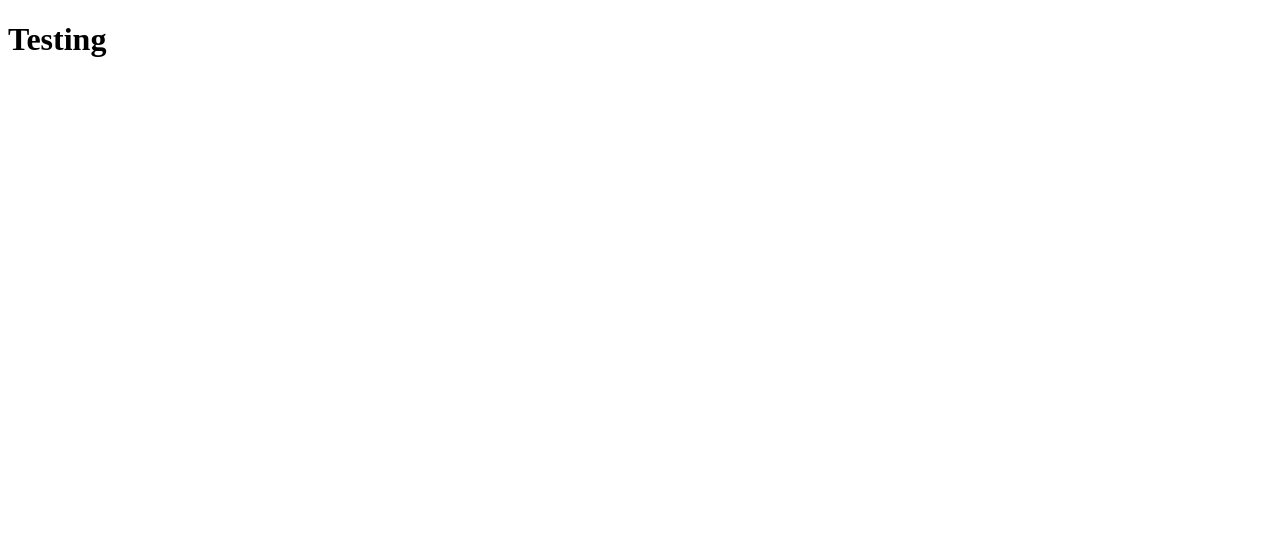
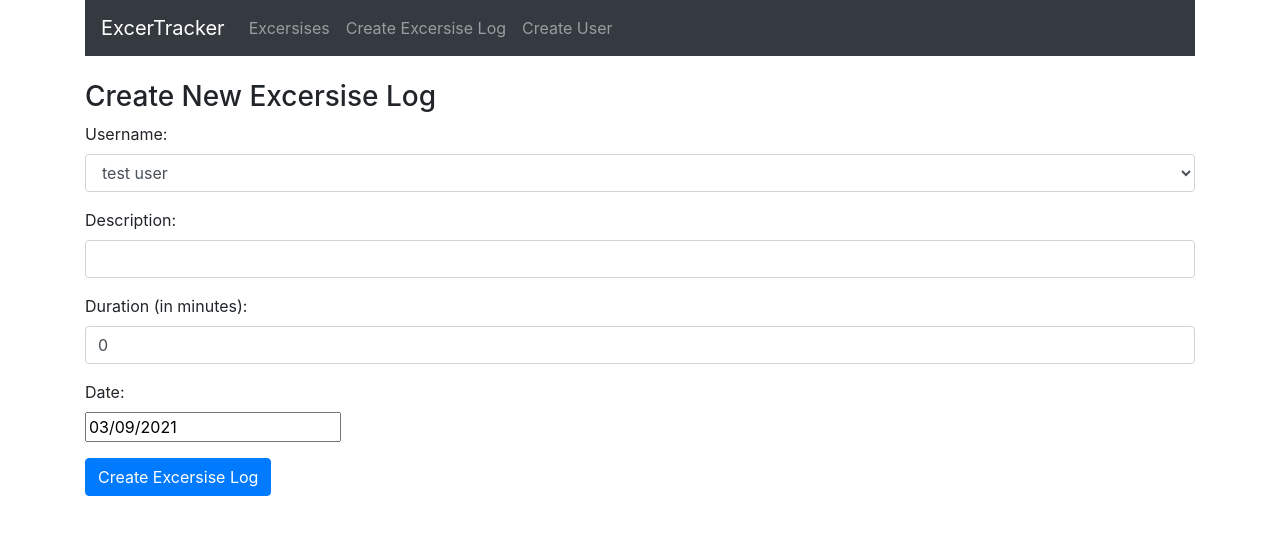
Before and after one commit to Jacob52210/JSONserver, a React (Create React App) app in the folder mern-excersise-tracker/: page /create in a window 1280 px wide. Shown: the top 534 px of the page. Built offline with nearby package versions, Linux system fonts and the light colour scheme.

Commit message:
finished create excersise component

```diff
--- a/mern-excersise-tracker/src/App.js
+++ b/mern-excersise-tracker/src/App.js
@@ -1,11 +1,25 @@
 import React from 'react';
-//import "bootstrap/dist/css/bootstrap.min.css";
+import { BrowserRouter as Router, Route } from "react-router-dom";
+import 'bootstrap/dist/css/bootstrap.min.css';
+
+import Navbar from "./components/navbar.component";
+import ExcersiseList from "./components/excersise-list.component";
+import EditExcersise from "./components/edit-excersises.component";
+import CreateExcersise from "./components/create-excersise.component";
+import CreateUser from "./components/create-user.component";
 
 function App() {
   return (
-    <div className="App">
-     <h1>Testing</h1>
-    </div>
+    <Router>
+      <div className="container">
+        <Navbar />
+        <br/>
+        <Route path="/" exact component={ExcersiseList} />
+        <Route path="/edit/:id" exact component={EditExcersise} />
+        <Route path="/create" exact component={CreateExcersise} />
+        <Route path="/user" exact component={CreateUser} />
+      </div>
+    </Router>
   );
 }
 
--- a/mern-excersise-tracker/src/components/create-excersise.component.jsx
+++ b/mern-excersise-tracker/src/components/create-excersise.component.jsx
@@ -0,0 +1,124 @@
+import React, { Component } from 'react';
+import DatePicker from 'react-datepicker';
+import "react-datepicker/dist/react-datepicker.css";
+
+export default class CreateExcersise extends Component {
+
+  constructor(props) {
+    super(props);
+
+    this.onChangeUsername = this.onChangeUsername.bind(this);
+    this.onChangeDescription = this.onChangeDescription.bind(this);
+    this.onChangeDuration = this.onChangeDuration.bind(this);
+    this.onChangeDate = this.onChangeDate.bind(this);
+    this.onSubmit = this.onSubmit.bind(this);
+
+    this.state = {
+      username: '',
+      description: '',
+      duration: 0,
+      date: new Date(),
+      users: []
+    }
+  }
+
+  componentDidMount() {
+    this.setState({
+      users: ['test user'],
+      username: 'test user'
+    });
+  }
+
+  onChangeUsername(e) {
+    this.setState({
+      username: e.target.value
+    })
+  }
+
+  onChangeDescription(e) {
+    this.setState({
+      description: e.target.value
+    })
+  }
+
+  onChangeDuration(e) {
+    this.setState({
+      duration: e.target.value
+    })
+  }
+
+  onChangeDate(date) {
+    this.setState({
+      date: date
+    })
+  }
+
+  onSubmit(e) {
+    e.preventDefault();
+
+    const excersise = {
+      username: this.state.username,
+      description: this.state.description,
+      duration: this.state.duration,
+      date: this.state.date
+    }
+
+    console.log(excersise);
+
+    window.location = '/';
+  }
+
+  render() {
+    return (
+      <div>
+       <h3>Create New Excersise Log</h3>
+       <form onSubmit={this.onSubmit}>
+         <div className="form-group">
+           <label>Username: </label>
+           <select ref="userInput"
+            required
+            className="form-control"
+            value={this.onChangeUsername}>
+              {
+                this.state.users.map((user) => {
+                  return <option key={user} value={user}>{user}</option>
+                })
+              }
+            </select>
+         </div>
+         <div className="form-group">
+           <label>Description: </label>
+           <input type="text"
+                  required
+                  className="form-control"
+                  value={this.state.description}
+                  onChange={this.onChangeDescription}
+                  />
+         </div>
+         <div className="form-group">
+           <label>Duration (in minutes): </label>
+           <input type="text"
+                  required
+                  className="form-control"
+                  value={this.state.duration}
+                  onChange={this.onChangeDuration}
+                  />
+         </div>
+         <div className="form-group">
+           <label>Date: </label>
+           <div>
+             <DatePicker
+                selected={this.state.date}
+                onChange={this.onChangeDate}
+                />
+           </div>
+         </div>
+
+         <div className="form-group">
+           <input type="submit" value="Create Excersise Log" className="btn btn-primary" />
+         </div>
+       </form>
+      </div>
+    )
+  }
+}
--- a/mern-excersise-tracker/src/components/create-user.component.jsx
+++ b/mern-excersise-tracker/src/components/create-user.component.jsx
@@ -0,0 +1,11 @@
+import React, { Component } from 'react';
+
+export default class CreateUser extends Component {
+  render() {
+    return (
+      <div>
+        <h3>You are on the Create User component!</h3>
+      </div>
+    )
+  }
+}
--- a/mern-excersise-tracker/src/components/edit-excersises.component.jsx
+++ b/mern-excersise-tracker/src/components/edit-excersises.component.jsx
@@ -0,0 +1,11 @@
+import React, { Component } from 'react';
+
+export default class EditExcersises extends Component {
+  render() {
+    return (
+      <div>
+        <h3>You are on the Edit Excersise component!</h3>
+      </div>
+    )
+  }
+}
--- a/mern-excersise-tracker/src/components/excersise-list.component.jsx
+++ b/mern-excersise-tracker/src/components/excersise-list.component.jsx
@@ -0,0 +1,11 @@
+import React, { Component } from 'react';
+
+export default class ExcersiseList extends Component {
+  render() {
+    return (
+      <div>
+        <h3>You are on the Excersise List component!</h3>
+      </div>
+    )
+  }
+}
--- a/mern-excersise-tracker/src/components/navbar.component.jsx
+++ b/mern-excersise-tracker/src/components/navbar.component.jsx
@@ -7,7 +7,7 @@
     return (
       <nav className="navbar navbar-dark bg-dark navbar-expand-lg">
           <Link to="/" className="navbar-brand">ExcerTracker</Link>
-          <div className="collapse navbar-collapse">
+          <div className="collpase navbar-collapse">
             <ul className="navbar-nav mr-auto">
               <li className="navbar-item">
                 <Link to="/" className="nav-link">Excersises</Link>
--- a/mern-excersise-tracker/src/index.js
+++ b/mern-excersise-tracker/src/index.js
@@ -4,10 +4,8 @@
 import reportWebVitals from './reportWebVitals';
 
 ReactDOM.render(
-  <React.StrictMode>
-    <App />
-  </React.StrictMode>,
-  document.getElementById('root')
+<App />,
+document.getElementById('root')
 );
 
 // If you want to start measuring performance in your app, pass a function
```
Also changed, not shown: 1 other file (tests, documents, lock files or other folders).
